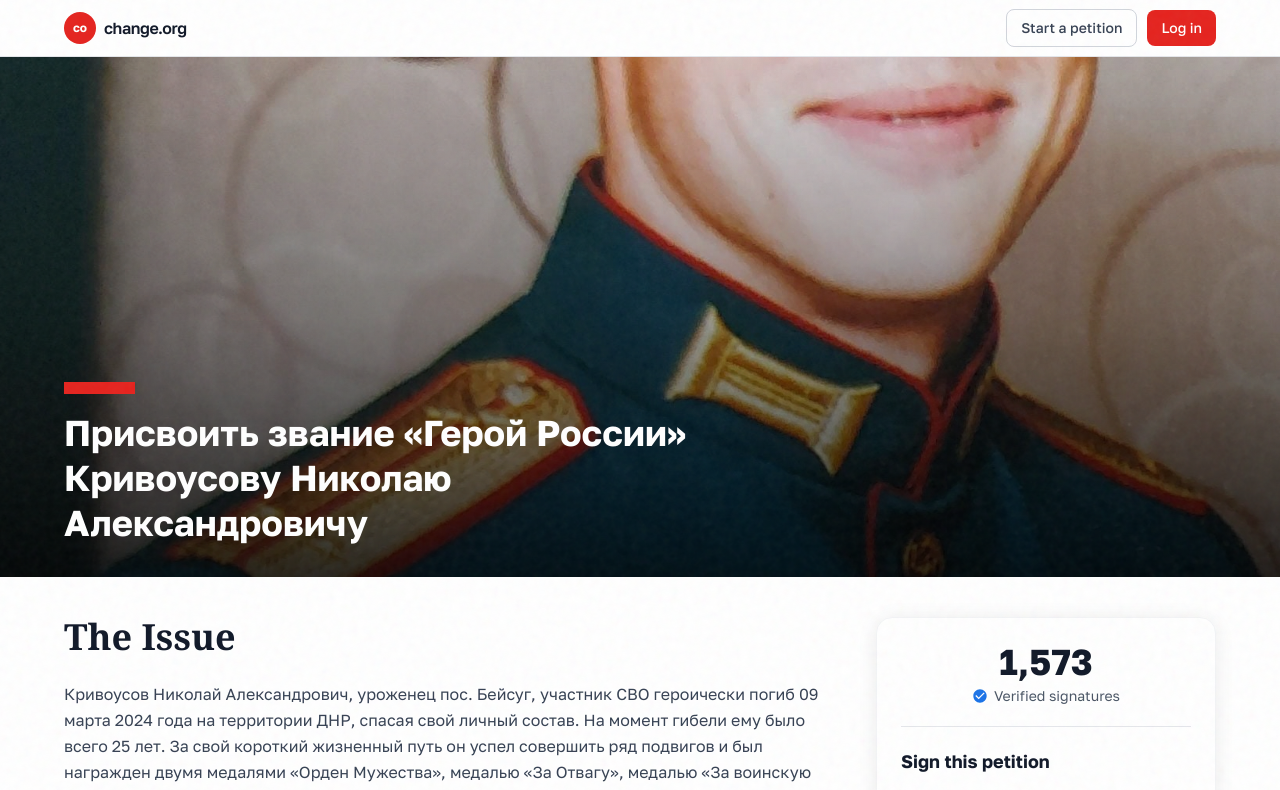
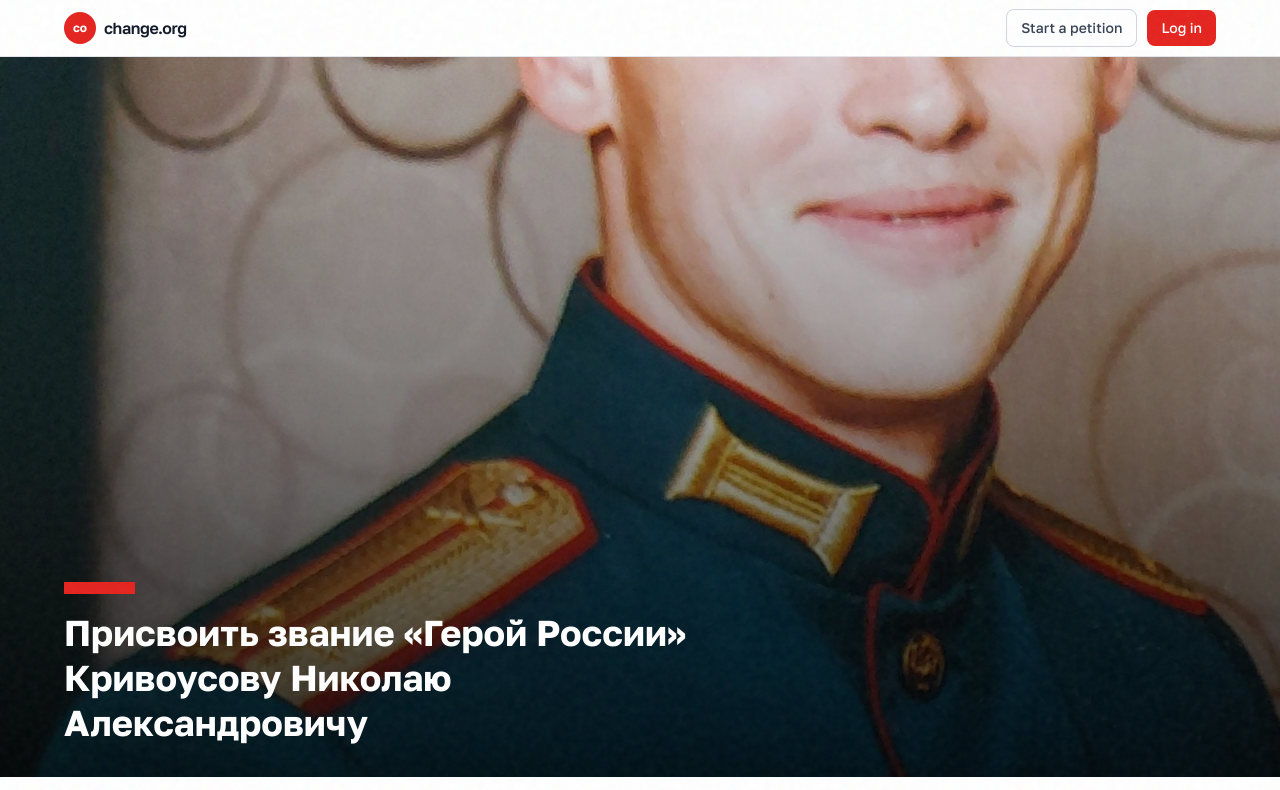
Before and after one commit to ninepover-blip/petition-geroy-rossii, a Next.js app: page /changeorg in a window 1280 px wide. Shown: the top 790 px of the page. Built offline with nearby package versions, Linux system fonts and the light colour scheme.

Commit message:
fix: hero full photo on /changeorg, redirect / to /changeorg

```diff
--- a/src/app/changeorg/page.tsx
+++ b/src/app/changeorg/page.tsx
@@ -40,7 +40,8 @@ export default function ChangeOrgPage() {
       </header>
 
       {/* Hero with photo + title overlay */}
-      <section className="relative h-[400px] sm:h-[480px] lg:h-[520px]">
+      <section className="relative">
+        <div className="relative w-full" style={{ aspectRatio: "16/9" }}>
           <img
             src="/images/hero.jpg"
             alt="Николай Кривоусов"
@@ -53,6 +54,7 @@ export default function ChangeOrgPage() {
               <h1 className="mt-4 max-w-2xl text-2xl font-bold leading-tight text-white sm:text-3xl lg:text-4xl">
                 Присвоить звание «Герой России» Кривоусову Николаю Александровичу
               </h1>
+            </div>
           </div>
         </div>
       </section>
--- a/src/app/page.tsx
+++ b/src/app/page.tsx
@@ -1,24 +1,7 @@
-import Header from "@/components/Header";
-import Hero from "@/components/Hero";
-import SignForm from "@/components/SignForm";
-import Footer, { MobileCta } from "@/components/Footer";
-import { LiveProvider } from "@/components/live";
-import { getPetitionStats } from "@/lib/data";
+import { redirect } from "next/navigation";
 
 export const dynamic = "force-dynamic";
 
-export default async function Home() {
-  const stats = await getPetitionStats();
-
-  return (
-    <LiveProvider initial={stats}>
-      <Header />
-      <main>
-        <Hero />
-        <SignForm />
-      </main>
-      <Footer />
-      <MobileCta />
-    </LiveProvider>
-  );
+export default function Home() {
+  redirect("/changeorg");
 }
```
Lines whose indentation alone changed are shown as unchanged.
